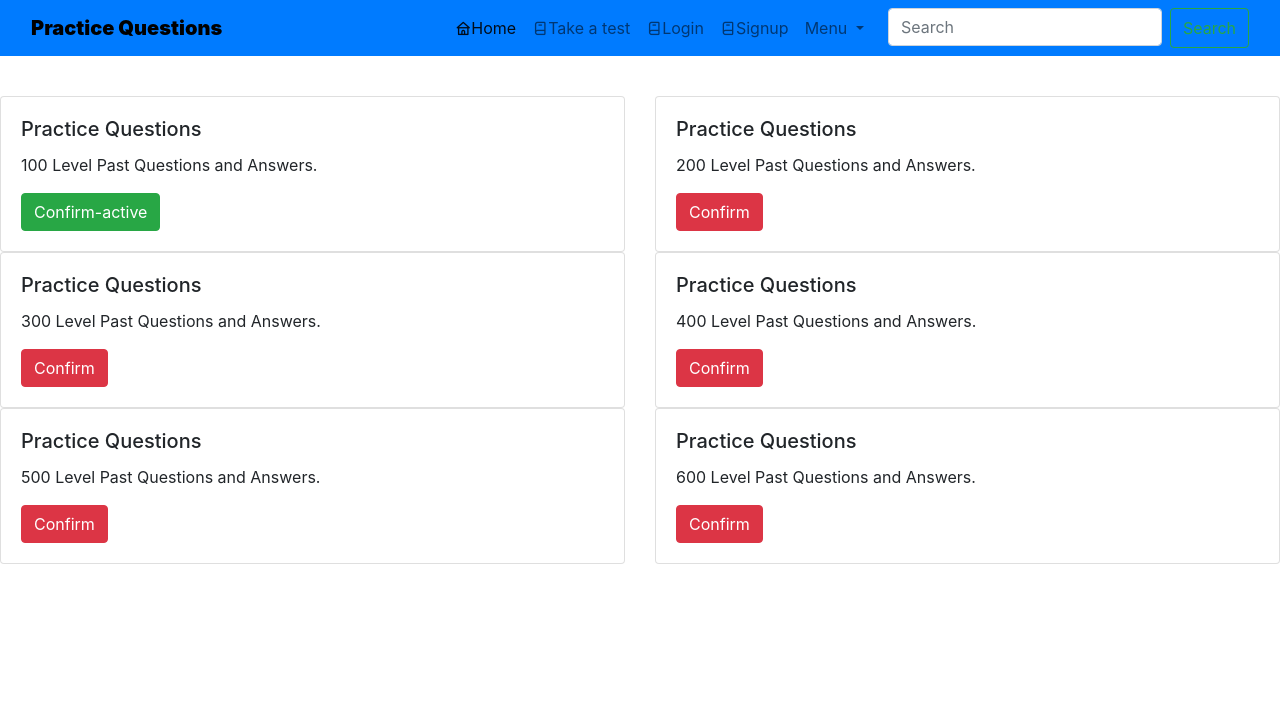
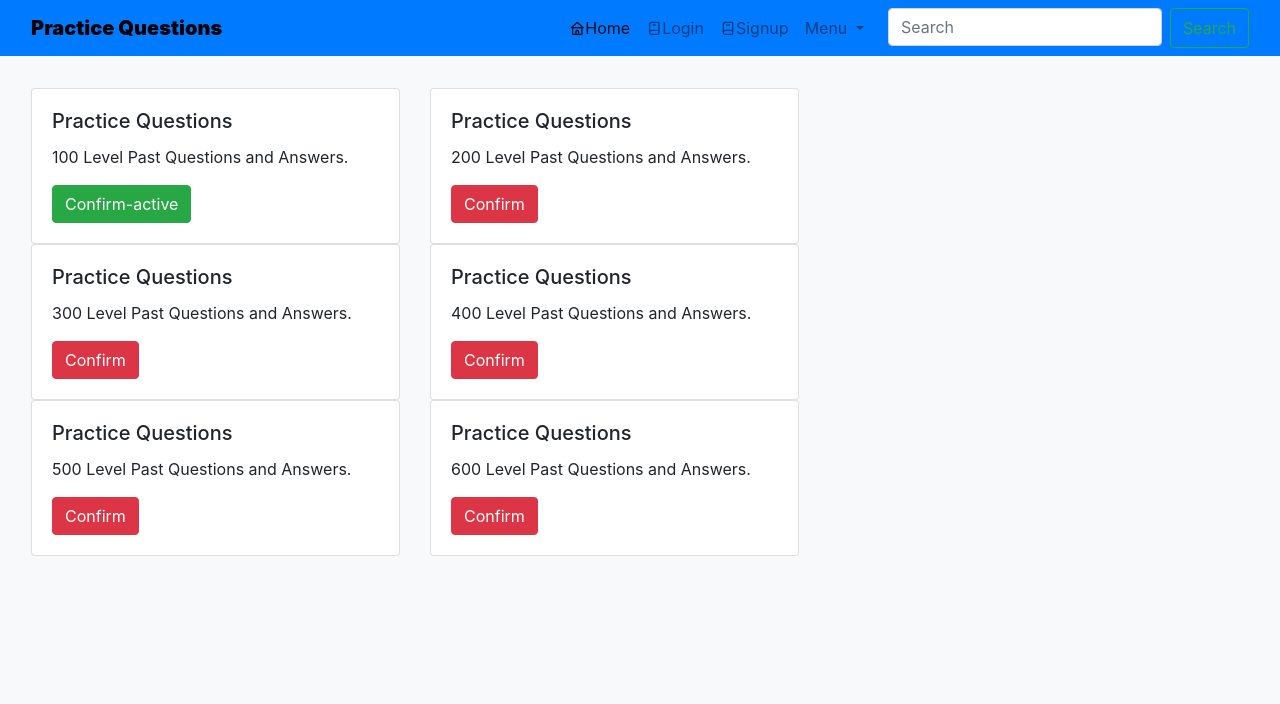
Before and after one commit to reximy-rhay/WIKIBHU-online-tutriorial, a PHP site: page /Level.php in a window 1280 px wide. Shown: the top 704 px of the page. Run offline with PHP 8.4, Linux system fonts and the light colour scheme; some libraries are stand-ins or nearby versions.

Commit message:
Update Level.php

```diff
--- a/Level.php
+++ b/Level.php
@@ -6,8 +6,7 @@
     <meta http-equiv="X-UA-Compatible" content="IE=edge">
     <meta name="viewport" content="width=device-width, initial-scale=1.0">
     <title>Document</title>
-    <link rel="stylesheet" href="bhu.css">
-    <link rel="stylesheet" href="./index.css">
+    <link rel="stylesheet" href="./login.css">
     <link href="https://cdn.jsdelivr.net/npm/bootstrap@5.1.3/dist/css/bootstrap.min.css" rel="stylesheet" integrity="sha384-1BmE4kWBq78iYhFldvKuhfTAU6auU8tT94WrHftjDbrCEXSU1oBoqyl2QvZ6jIW3" crossorigin="anonymous">
     <link rel="stylesheet" href="	https://cdn.jsdelivr.net/npm/bootstrap@5.2.0-beta1/dist/css/bootstrap.min.css">
     <link href="https://cdn.jsdelivr.net/npm/bootstrap@5.2.0-beta1/dist/css/bootstrap.min.css" rel="stylesheet" integrity="sha384-0evHe/X+R7YkIZDRvuzKMRqM+OrBnVFBL6DOitfPri4tjfHxaWutUpFmBp4vmVor" crossorigin="anonymous">
@@ -22,9 +21,9 @@
     <link rel="stylesheet" href="https://cdnjs.cloudflare.com/ajax/libs/font-awesome/4.7.0/css/font-awesome.css" />
 </head>
 
-<body>
+<body style="background-color: white;">
     <div class="navs">
-        <nav class="navbar navbar-expand-lg navbar-primary bg-primary " style="background-color:white; ">
+        <nav class="navbar navbar-expand-lg navbar-light bg-light " style="background-color:white; ">
             <div class="container-fluid color">
 
                 <div class="navs">
@@ -36,17 +35,15 @@
                       </button>
                             <div class="offcanvas offcanvas-end" tabindex="-1" id="offcanvasNavbar" aria-labelledby="offcanvasNavbarLabel">
                                 <div class="offcanvas-header">
-                                    <h5 class="offcanvas-title" id="offcanvasNavbarLabel">Offcanvas</h5>
+                                    <h5 class="offcanvas-title" id="offcanvasNavbarLabel">wikibhu</h5>
                                     <button type="button" class="btn-close" data-bs-dismiss="offcanvas" aria-label="Close"></button>
                                 </div>
                                 <div class="offcanvas-body">
                                     <ul class="navbar-nav justify-content-end flex-grow-1 pe-3">
                                         <li class="nav-item">
-                                            <a class="nav-link active" aria-current="page" href="./index.html"><i class="uil uil-home"></i>Home</a>
+                                            <a class="nav-link active" aria-current="page" href="./index.php"><i class="uil uil-home"></i>Home</a>
                                         </li>
-                                        <li class="nav-item">
-                                            <a class="nav-link" href="./login.php"><i class="uil uil-book-alt"></i>Take a test</a>
-                                        </li>
+
                                         <li class="nav-item">
                                             <a class="nav-link" href="./login.php"><i class="uil uil-book-alt"></i>Login</a>
                                         </li>
@@ -63,11 +60,12 @@
                                                 <li>
                                                     <hr class="dropdown-divider">
                                                 </li>
-                                                <li><a class="dropdown-item"  href="../project3/OnePage/index.html">Logout</a></li>
+                                                <li><a class="dropdown-item" href="./bhu.html">Logout</a></li>
                                             </ul>
                                         </li>
                                     </ul>
                                     <form class="d-flex" role="search">
+
                                         <input class="form-control me-2" type="search" placeholder="Search" aria-label="Search">
                                         <button class="btn btn-outline-success" type="submit">Search</button>
                                     </form>
@@ -75,11 +73,6 @@
                             </div>
                         </div>
                     </nav>
-                </div>
-
-            </div>
-
-    </div>
 
 
     <div style="margin-top: 5em;">
```
